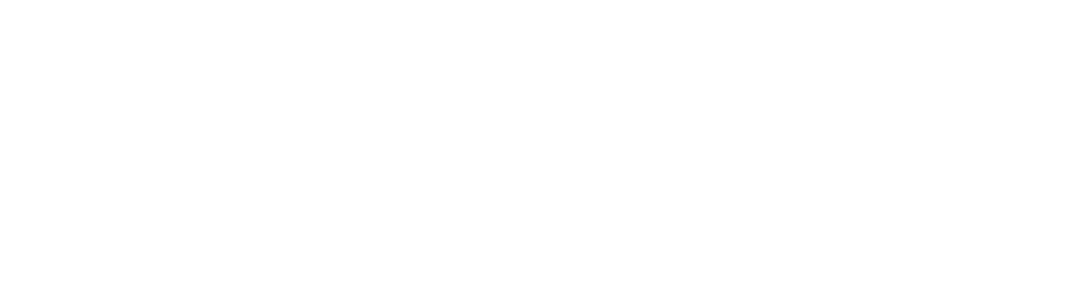
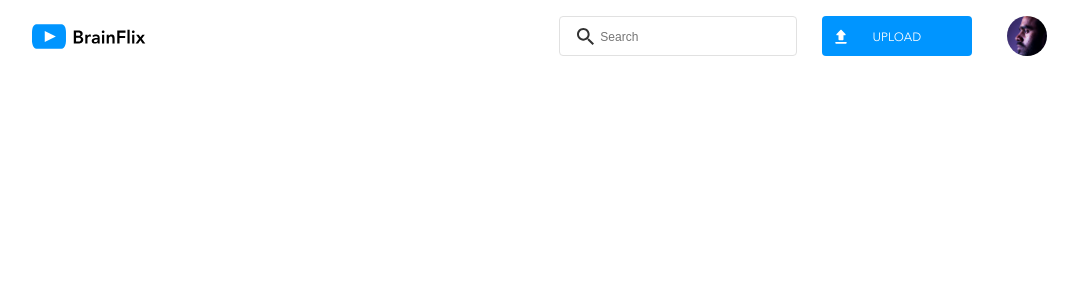
Before and after one commit to MoeyR/moyu-ran-brainflix, a React (Create React App) app: page / in a window 1280 px wide. Shown: the top 300 px of the page, without its empty margins (101-1179 px from the left). Built offline with nearby package versions, Linux system fonts and the light colour scheme.

Commit message:
Created header component and its style

```diff
--- a/src/App.js
+++ b/src/App.js
@@ -1,9 +1,10 @@
 import './App.scss';
+import Header from './components/Header/Header.jsx';
 
 function App() {
   return (
     <>
-
+      <Header />
     </>
   );
 }
--- a/src/App.scss
+++ b/src/App.scss
@@ -0,0 +1,69 @@
+@use './styles/partials/font' as *;
+@use './styles/partials/variable' as *;
+@use './styles/partials/mixin' as *;
+
+
+// ----- Default Styles ----- //
+*{
+  padding: 0;
+  margin: 0;
+  box-sizing: border-box;
+}
+
+
+li {
+  list-style-type: none;
+}
+
+a {
+  text-decoration: none;
+}
+
+
+.default-button {
+  font-family: 'Avenir-Next';
+  width: 100%;
+  height: 40px; //style-guide
+  font-size: 12px;
+  font-weight: 500;
+  color: $white;
+  padding-top: 4px;
+  margin-top: 1rem;
+  border: none;
+  border-radius: 4px; //style-guide
+  background-color: $brainFlix-blue;
+  cursor: pointer;
+
+  &:hover {
+    background-color: $brainFlix-darkBlue;
+  }
+
+  @include tablet {
+      width: 150px;
+      min-width: 150px; //style-guide
+      padding-left: 32px;
+      padding-right: 32px;
+      background-position: 9px 10px;
+      margin: 0;
+  }
+
+  @include desktop {
+      margin-right: 10px;
+  }
+}
+
+.user-icon {
+  background-image: url('./assets/images/pictures/Mohan-muruge.jpg');
+  width: 40px;
+  height: 40px;
+  border-radius: 50%;
+  background-size: 4.5rem;
+  background-position-x: -0.5rem;
+  background-position-y: -0.21rem;
+}
+
+.default-brainFlix-logo {
+        width: 120px; //style-guide
+        height: 25px; //style-guide
+        background-color: $white;
+}
--- /dev/null
+++ b/src/components/Header/Header.jsx
@@ -0,0 +1,19 @@
+import './Header.scss';
+import brainflixLogo from '../../assets/images/logo/BrainFlix-logo.svg';
+
+function Header(){
+    return (
+        <header className='header'>
+            <img className='header__logo default-brainFlix-logo' src={brainflixLogo} alt="brainflix-logo" />
+            <section className='search-botton-icon-wrap'>
+                <input className='header__search-bar' type="search" placeholder="Search" />
+                <button className='default-button header__upload-button' >UPLOAD</button>
+                <div className='header__icon user-icon'></div>
+            </section>
+
+
+        </header>
+    );
+}
+
+export default Header;
--- /dev/null
+++ b/src/components/Header/Header.scss
@@ -0,0 +1,92 @@
+@use '../../styles/partials/mixin' as *;
+@use '../../styles/partials/variable' as *;
+
+.header{
+    margin:0 auto;
+    padding: 1rem;
+    @include flex-space-between;
+    flex-direction: column;
+    align-items: center;
+    max-width: 1015px;
+
+    @include tablet {
+        flex-direction: row;
+        padding: 1rem $side-margin-tablet;
+    }
+    @include desktop {
+        padding: 1rem 0;
+    }
+
+    &__logo{
+        display: block;
+        margin: 0 auto;
+        margin-bottom: 10px;
+
+        @include tablet {
+            margin: 0;
+        }
+    }
+
+    .search-botton-icon-wrap{
+        position: relative;
+        width: 100%;
+        min-width: 284px;
+        @include tablet {
+            @include flex-space-between;
+            flex-direction: row;
+            align-items: center;
+            width: 464px;
+
+        }
+        @include desktop{
+            width: 48%;
+        }
+    }
+
+        &__search-bar{
+            display: block;
+            width: 80%;
+            height: 40px;
+            border-radius: 4px; //style-guide
+            border: 1px solid $mercury;
+            margin-right: 1rem;
+            background-image: url(../../assets/images/icons/search.svg);
+            background-repeat: no-repeat;
+            background-position: 17px 11px;
+            background-size: 17px;
+            outline: none;
+            padding: 17px 40px;
+
+            &::placeholder {
+                font-size: 12px;
+              }
+
+            &:focus {
+                border: 2px solid $brainFlix-blue;
+            }
+
+            @include tablet{
+                width: 238px;
+                margin: 0;
+            }
+        }
+
+        &__upload-button{
+            background-image: url(../../assets/images/icons/upload.svg);
+            background-repeat: no-repeat;
+            background-position: 9px 11px;
+            background-size: 20px;
+        }
+
+        &__icon{
+            position: absolute;
+            right: 0;
+            top: 0;
+
+            @include tablet {
+                position: static;
+            }
+        }
+
+
+}
--- a/src/styles/partials/_font.scss
+++ b/src/styles/partials/_font.scss
@@ -7,14 +7,14 @@
 
 @font-face {
     font-family: 'Avenir-Next';
-    src: url('../../assets/font/AvenirNextLTPro-Demi.otf') format('opentype'),
-         url('../../assets/font/AvenirNextLTProDemi.ttf') format('truetype');
+    src: url('../../assets/fonts/AvenirNextLTPro-Demi.otf') format('opentype'),
+         url('../../assets/fonts/AvenirNextLTProDemi.ttf') format('truetype');
     font-weight: 600;
 }
 
 @font-face {
     font-family: 'Avenir-Next';
-    src: url('../../assets/font/AvenirNextLTPro-Bold.otf') format('opentype'),
-         url('../../assets/font/AvenirNextLTProBold.ttf') format('truetype');
+    src: url('../../assets/fonts/AvenirNextLTPro-Bold.otf') format('opentype'),
+         url('../../assets/fonts/AvenirNextLTProBold.ttf') format('truetype');
     font-weight: 700;
 }
--- a/src/styles/partials/_mixin.scss
+++ b/src/styles/partials/_mixin.scss
@@ -0,0 +1,102 @@
+@use './font' as *;
+@use './breakpoint' as *;
+@use './variable' as *;
+
+
+// ----- Flexbox Mixions ----- //
+
+@mixin flex-center {
+    display: flex;
+    justify-content: center;
+}
+
+@mixin flex-space-between {
+    display: flex;
+    justify-content: space-between;
+}
+
+
+// ----- Media Queries Mixions ------ //
+
+@mixin tablet {
+    @media (min-width: $tablet-breakpoint) {
+        @content;
+    }
+}
+
+@mixin desktop {
+    @media (min-width: $desktop-breakpoint) {
+        @content;
+    }
+}
+
+
+
+// ----- Font Style Mixions ------ //
+
+// -- Desktop & Tablet Text --
+@mixin page-header-tablet {
+    font-family: 'Avenir-Next';
+    font-size: 2.06rem; //33px
+    line-height: 2.75rem; //44px
+}
+
+@mixin section-header-tablet {
+    font-family: 'Avenir-Next';
+    font-size: 0.75rem; //12px
+    line-height: 1.25rem; //20px
+}
+
+@mixin subheader-tablet {
+    font-family: 'Avenir-Next';
+    font-size: 0.88rem; //14px
+    line-height: 1.38rem; //22px
+    font-weight: 700;
+}
+
+@mixin body-copy-tablet {
+    font-family: 'Avenir-Next';
+    font-size: 0.88rem; //14px
+    line-height: 1.38rem; //22px
+}
+
+@mixin labels-buttons-tablet {
+    font-family: 'Avenir-Next';
+    font-size: 0.75rem; //12px
+    line-height: 1.25rem; //20px
+    font-weight: 700;
+}
+
+
+// -- Mobile Text --
+@mixin page-header-mobile {
+    font-family: 'Avenir-Next';
+    font-size: 1.5rem; //24px
+    line-height: 2rem; //32px
+}
+
+@mixin section-header-mobile {
+    font-family: 'Avenir-Next';
+    font-size: 0.75rem; //12px
+    line-height: 1.25rem; //20px
+}
+
+@mixin subheader-mobile {
+    font-family: 'Avenir-Next';
+    font-size: 0.81rem;//13px
+    line-height: 1.13rem; //18px
+    font-weight: 700;
+}
+
+@mixin body-copy-mobile {
+    font-family: 'Avenir-Next';
+    font-size: 0.81rem; //13px
+    line-height: 1.13rem; //18px
+}
+
+@mixin labels-buttons-mobile {
+    font-family: 'Avenir-Next';
+    font-size: 0.63rem; //10px
+    line-height: 1.25rem; //20px
+    font-weight: 700;
+}
--- a/src/styles/partials/_variable.scss
+++ b/src/styles/partials/_variable.scss
@@ -23,7 +23,7 @@
 
 // ---------- MARGINS ---------- //
 // Margins for Tablet
-$side-margin-tablet: 1.5rem;
+$side-margin-tablet: 2.25rem;
 
 // Margins for Mobile
 $side-margin-mobile: 1rem;
```
